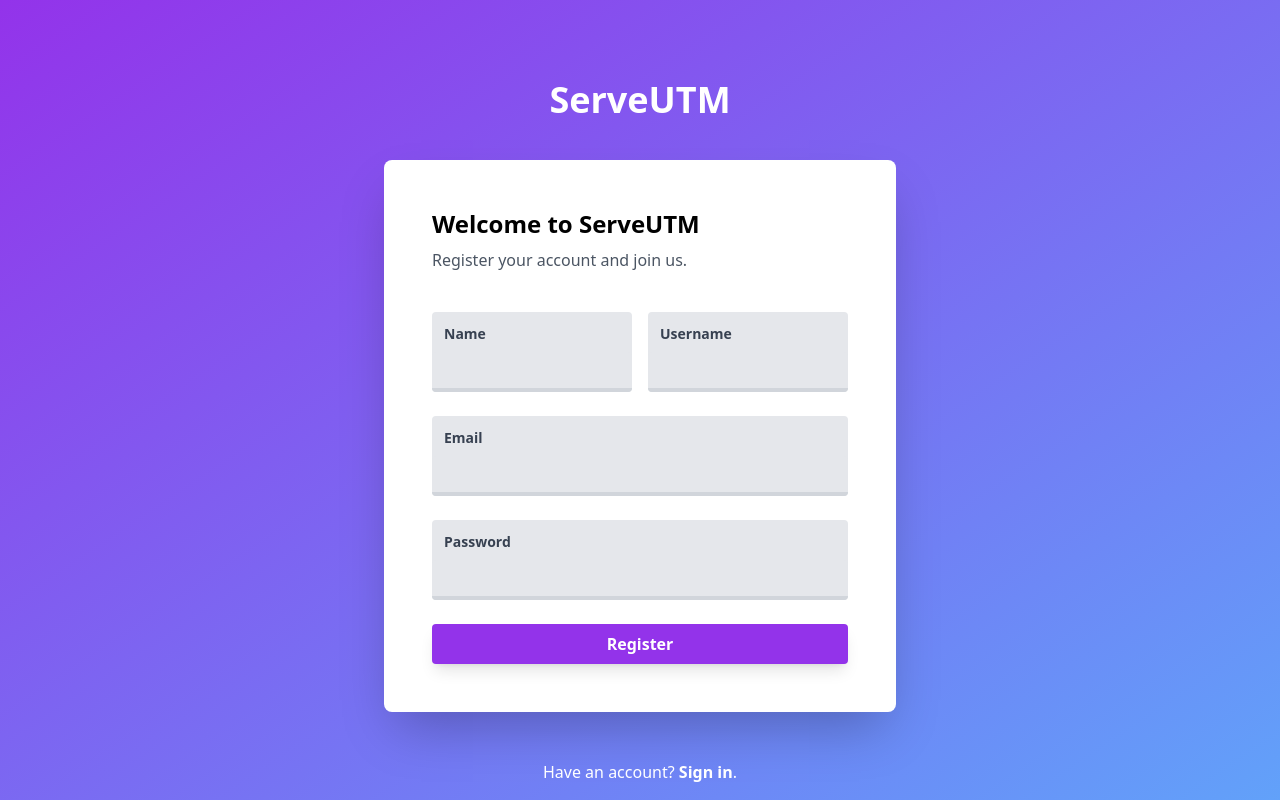
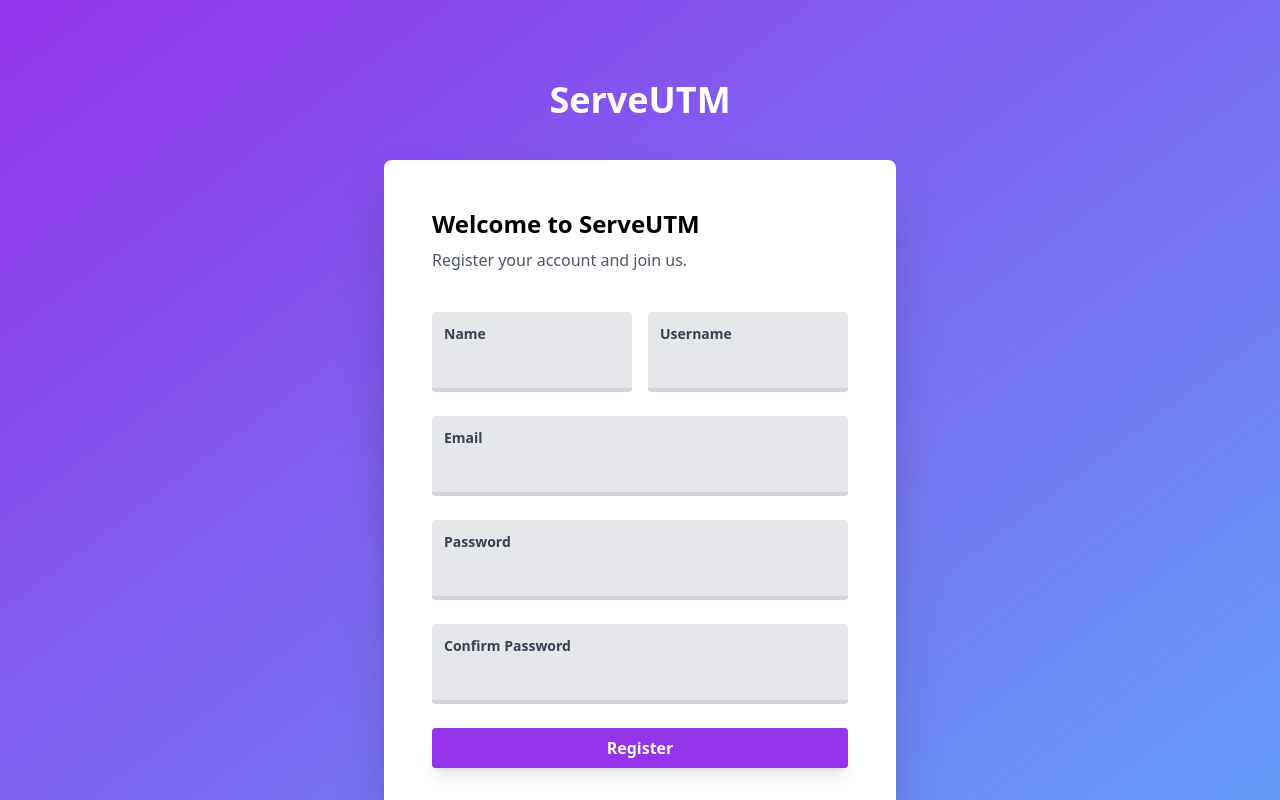
Before and after one commit to afiqsuradi/serveutm-one-stop-center, a React (Vite) app in the folder src/client/: page / in a window 1280 px wide. Shown: the top 800 px of the page. Built offline with nearby package versions, Linux system fonts and the light colour scheme.

Commit message:
Add confirm password to register form

```diff
--- a/src/client/src/components/Register/RegisterForm.tsx
+++ b/src/client/src/components/Register/RegisterForm.tsx
@@ -55,6 +55,19 @@ const RegisterForm = () => {
           className="bg-gray-200 rounded w-full text-gray-700 focus:outline-none border-b-4 border-gray-300 focus:border-purple-600 transition duration-500 px-3 pb-3"
         />
       </div>
+      <div className="mb-6 pt-3 rounded bg-gray-200">
+        <label
+          className="block text-gray-700 text-sm font-bold mb-2 ml-3"
+          htmlFor="passwordConfirm"
+        >
+          Confirm Password
+        </label>
+        <input
+          type="password"
+          id="passwordConfirm"
+          className="bg-gray-200 rounded w-full text-gray-700 focus:outline-none border-b-4 border-gray-300 focus:border-purple-600 transition duration-500 px-3 pb-3"
+        />
+      </div>
 
       <button
         className="bg-purple-600 hover:bg-purple-700 text-white font-bold py-2 rounded shadow-lg hover:shadow-xl transition duration-200"
```
